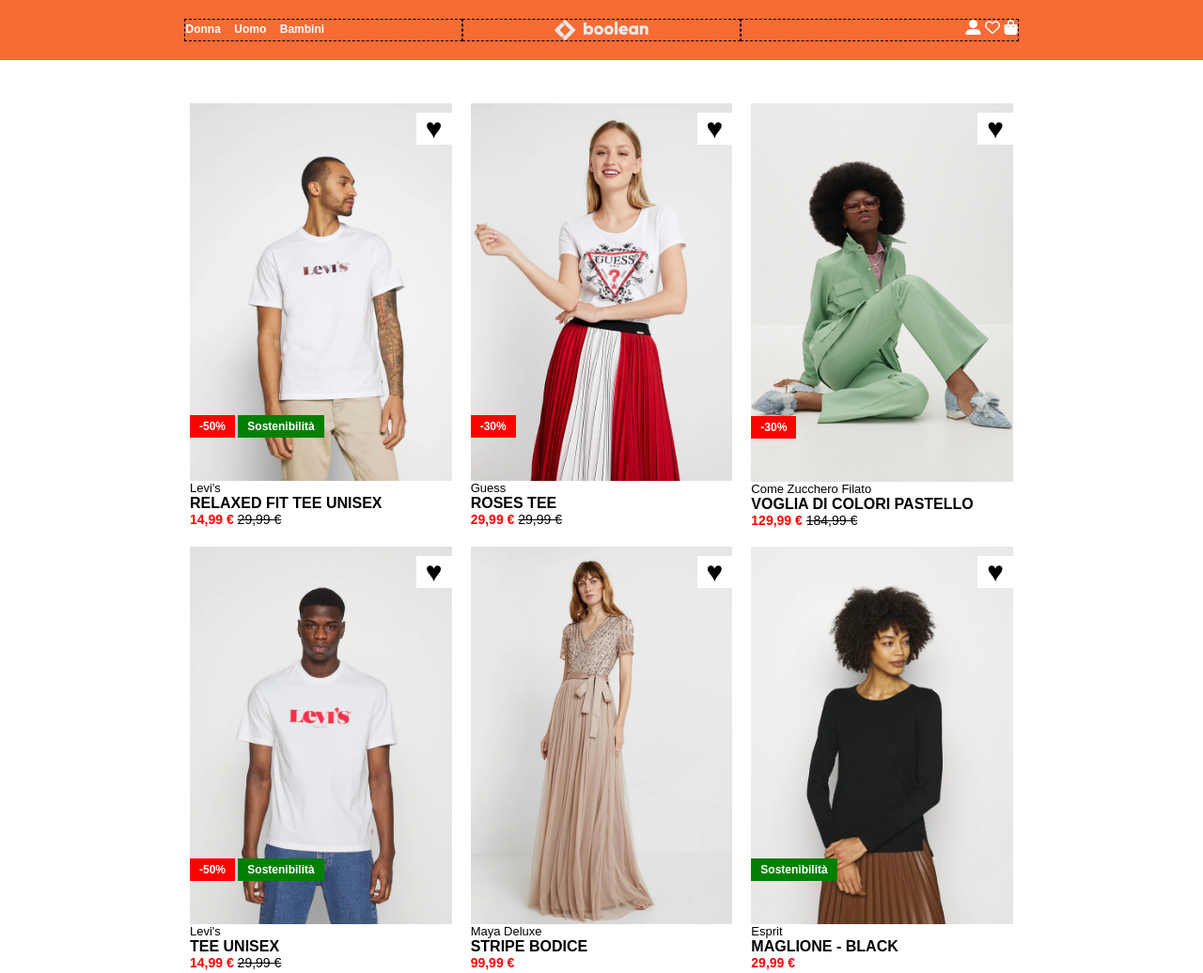
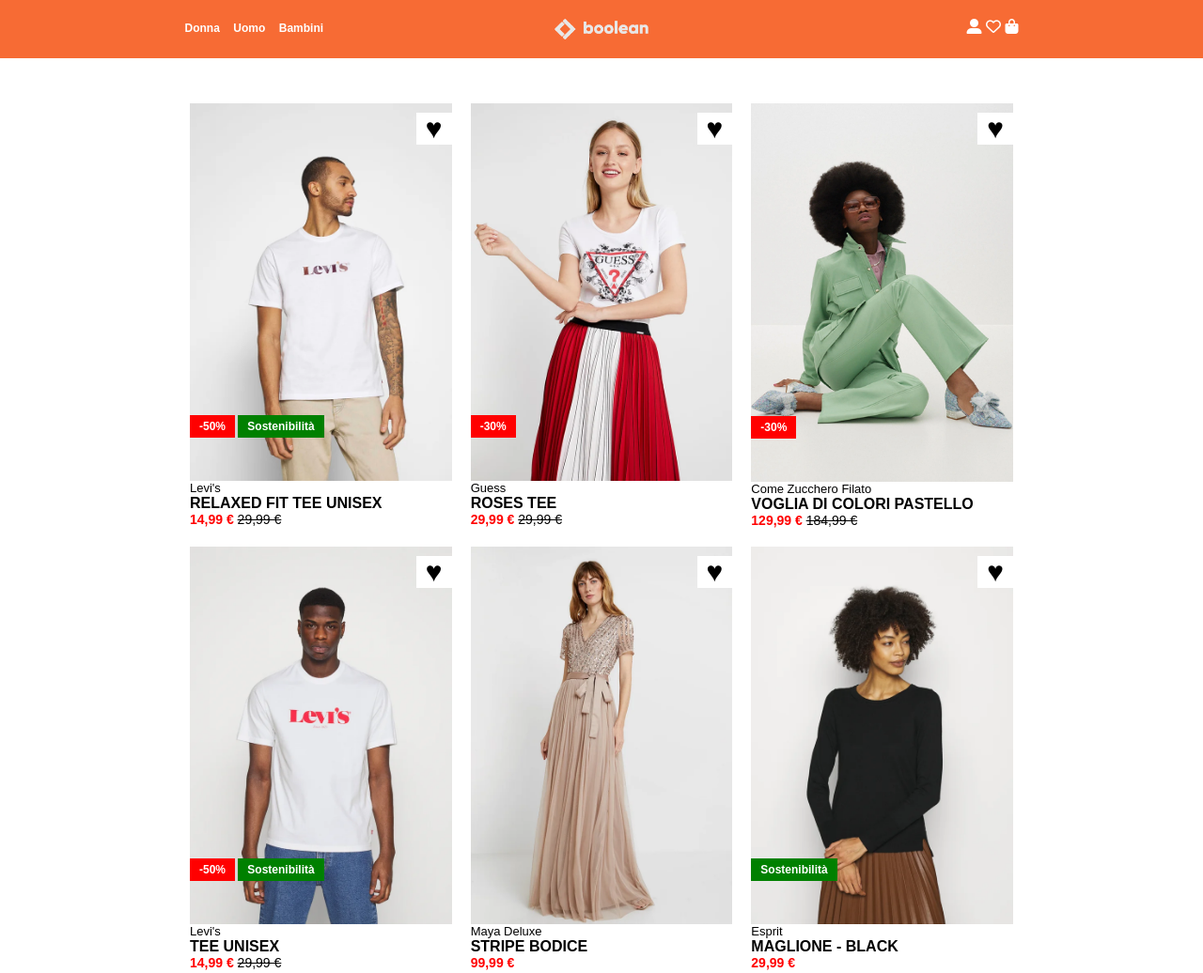
Before and after one commit to S-Lombardi/html-css-boolando, a plain HTML site: page index.html in a window 1280 px wide. Shown: the top 1036 px of the page at 94% size. Drawn offline with Linux system fonts and the light colour scheme.

Commit message:
Tolto bordo di layout alla riga dell'header nel file css della repo principale

```diff
--- a/css/style.css
+++ b/css/style.css
@@ -54,7 +54,7 @@ header .row{
 }
 .col-33{
     width: 33%;
-    border: 1px dashed rgb(0, 0, 0);
+    /* border: 1px dashed rgb(0, 0, 0); */
 
 }
 /* Link Donna Uomo Bambino */
```
